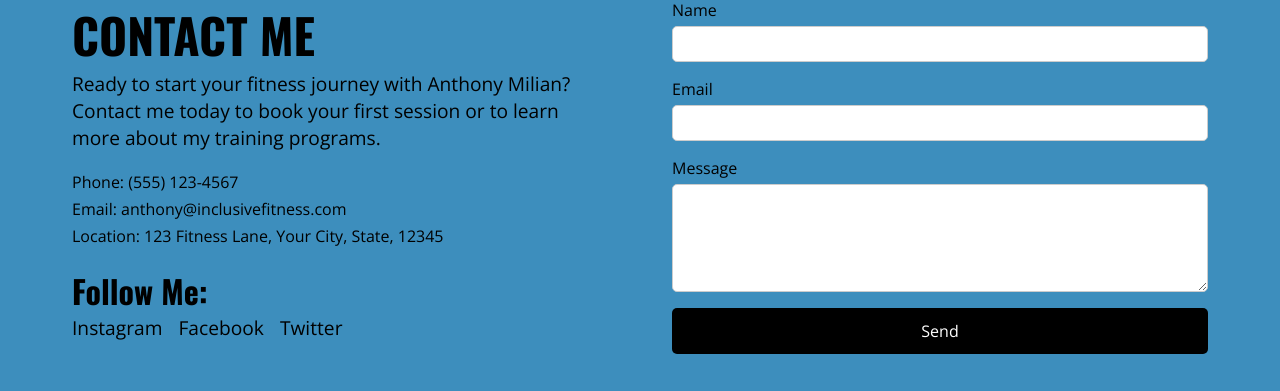
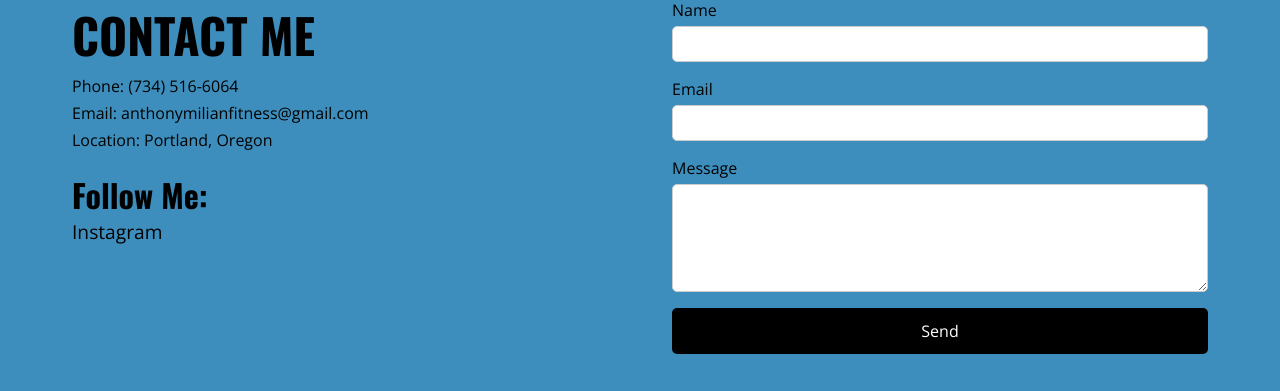
Before and after one commit to Object-ions/anthony-milan, a React (Create React App) app: page / in a window 1280 px wide. Shown: the part 2866-3257 px from the top of the page. Built offline with nearby package versions, Linux system fonts and the light colour scheme.

Commit message:
Update content

```diff
--- a/src/components/Contact.js
+++ b/src/components/Contact.js
@@ -8,42 +8,20 @@ const Contact = () => {
           <div className="contact-first-section">
             <h2>Contact Me</h2>
 
-            <div className="contact-text">
-              <p>
-                Ready to start your fitness journey with Anthony Milian? <br />
-                Contact me today to book your first session or to learn more
-                about my training programs.
-              </p>
-            </div>
-
             <div className="contact-info">
-              <p>Phone: (555) 123-4567</p>
-              <p>Email: anthony@inclusivefitness.com</p>
-              <p>Location: 123 Fitness Lane, Your City, State, 12345</p>
+              <p>Phone: (734) 516-6064</p>
+              <p>Email: anthonymilianfitness@gmail.com</p>
+              <p>Location: Portland, Oregon</p>
             </div>
 
             <div className="social-media">
               <h3>Follow Me:</h3>
               <a
-                href="https://instagram.com"
+                href="https://www.instagram.com/anthonytmilian"
                 target="_blank"
                 rel="noopener noreferrer"
               >
                 Instagram
-              </a>
-              <a
-                href="https://facebook.com"
-                target="_blank"
-                rel="noopener noreferrer"
-              >
-                Facebook
-              </a>
-              <a
-                href="https://twitter.com"
-                target="_blank"
-                rel="noopener noreferrer"
-              >
-                Twitter
               </a>
             </div>
           </div>
```
